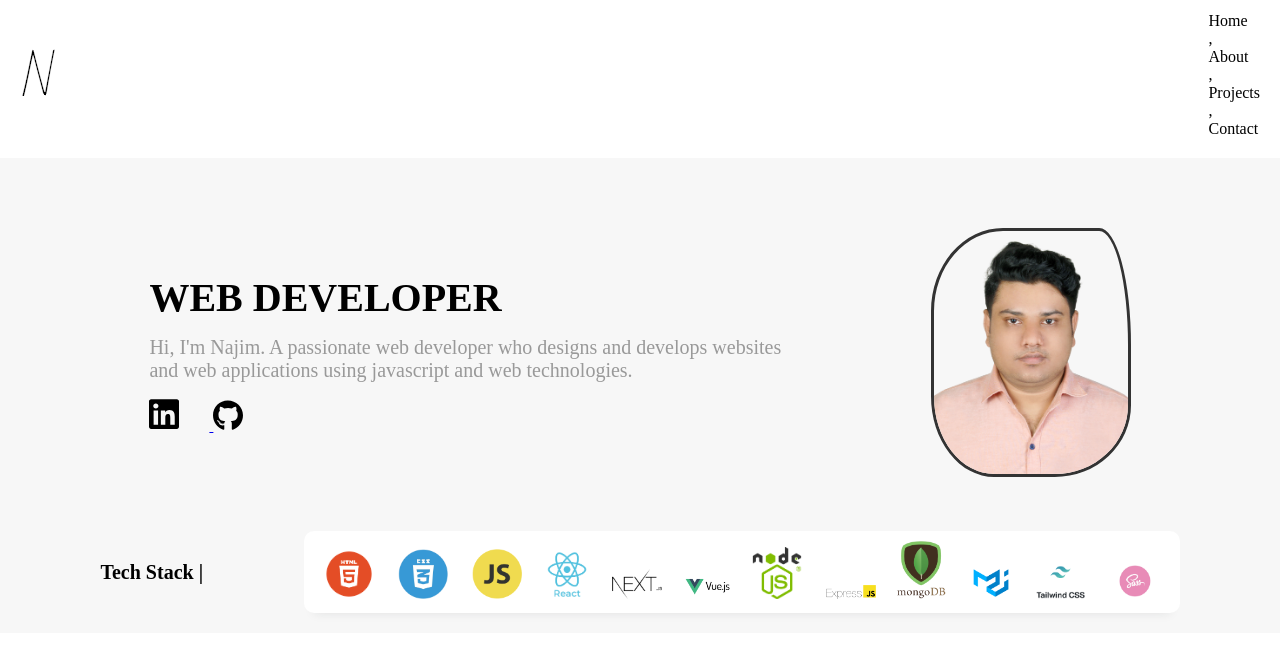
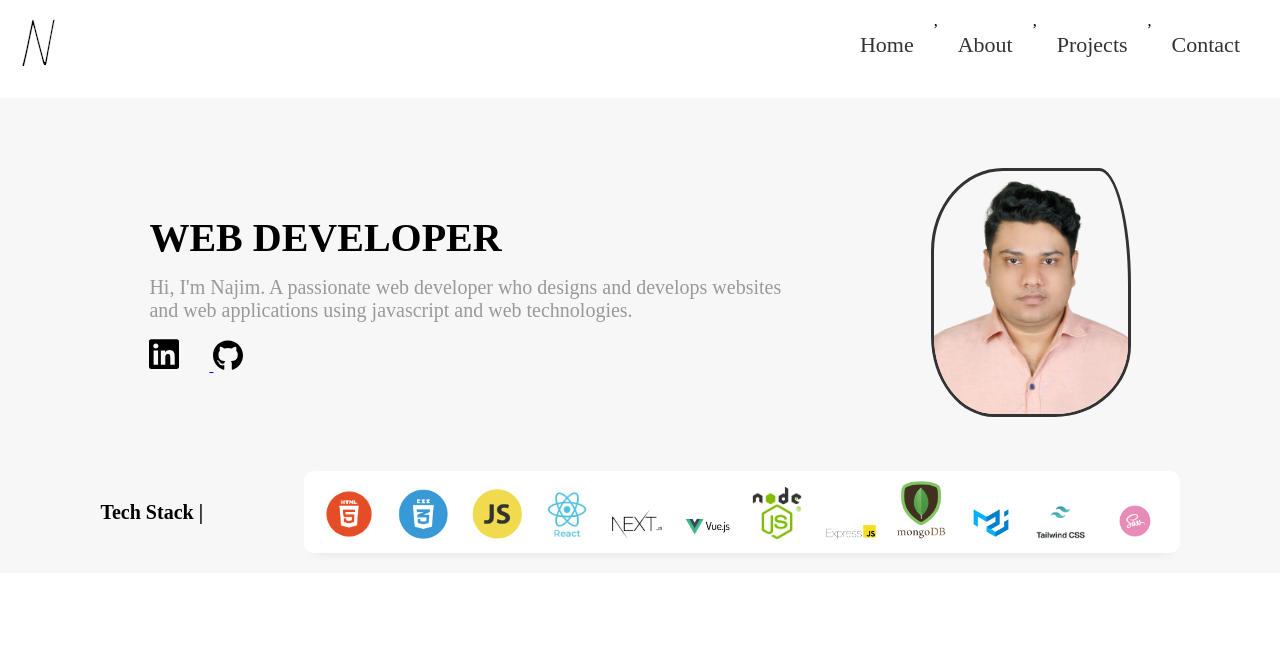
Before and after one commit to Najim473/Portfolio, a plain HTML site: page index.html in a window 1280 px wide. Drawn offline with Linux system fonts and the light colour scheme; a web font is replaced by a local one.

Commit message:
added loop in js

```diff
--- a/index.html
+++ b/index.html
@@ -23,7 +23,7 @@
         <a href="#">
           <img src="./Img/logo.png" alt="" />
         </a>
-        <div class="list">
+        <ul class="list">
           <!-- <ul>
             <a href="#">
               <li>Home</li>
@@ -36,7 +36,7 @@
             </a>
             <a href="#"> <li>Contact</li></a>
           </ul> -->
-        </div>
+        </ul>
       </nav>
       <div class="section">
         <div class="content">
@@ -88,7 +88,7 @@
       const navItem = [
         {
           text: "Home",
-          link: "#",
+          link: "/#",
         },
         {
           text: "About",
@@ -103,7 +103,11 @@
           link: "#",
         },
       ];
-      document.querySelector('.list').innerHTML = navItem.map(menu=>`<ul>${menu.text}</ul>`);
+      document.querySelector('.list').innerHTML = navItem.map(menu=>`
+        <a href=${menu.link}>
+          <li>${menu.text}</li>
+          </a>
+        `);
     </script>
   </body>
 </html>
```
